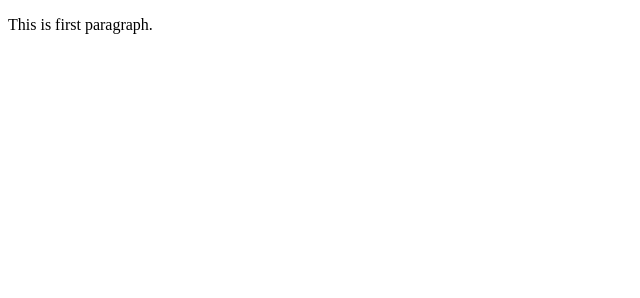
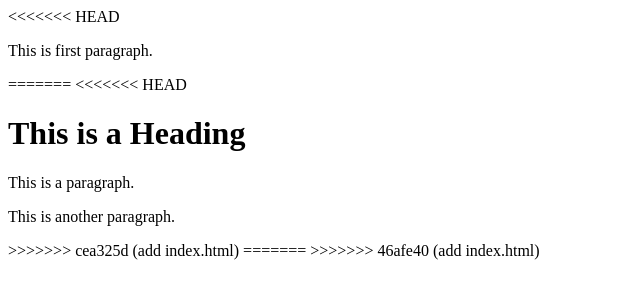
Before and after one commit to eugwg123/learning-git, a plain HTML site: page index.html in a window 1280 px wide. Shown: the whole page, without its empty margins (0-640 px from the left). Drawn offline with Linux system fonts and the light colour scheme.

Commit message:
add index.html

```diff
--- a/index.html
+++ b/index.html
@@ -4,6 +4,18 @@
 <title>Page Title</title>
 </head>
 <body>
+<<<<<<< HEAD
 <p>This is first paragraph.</p>
+=======
+<<<<<<< HEAD
+<h1>This is a Heading</h1>
+<p>This is a paragraph.</p>
+<p>This is another paragraph.</p>
+>>>>>>> cea325d (add index.html)
 </body>
 </html>
+
+=======
+</body>
+</html>
+>>>>>>> 46afe40 (add index.html)
```
